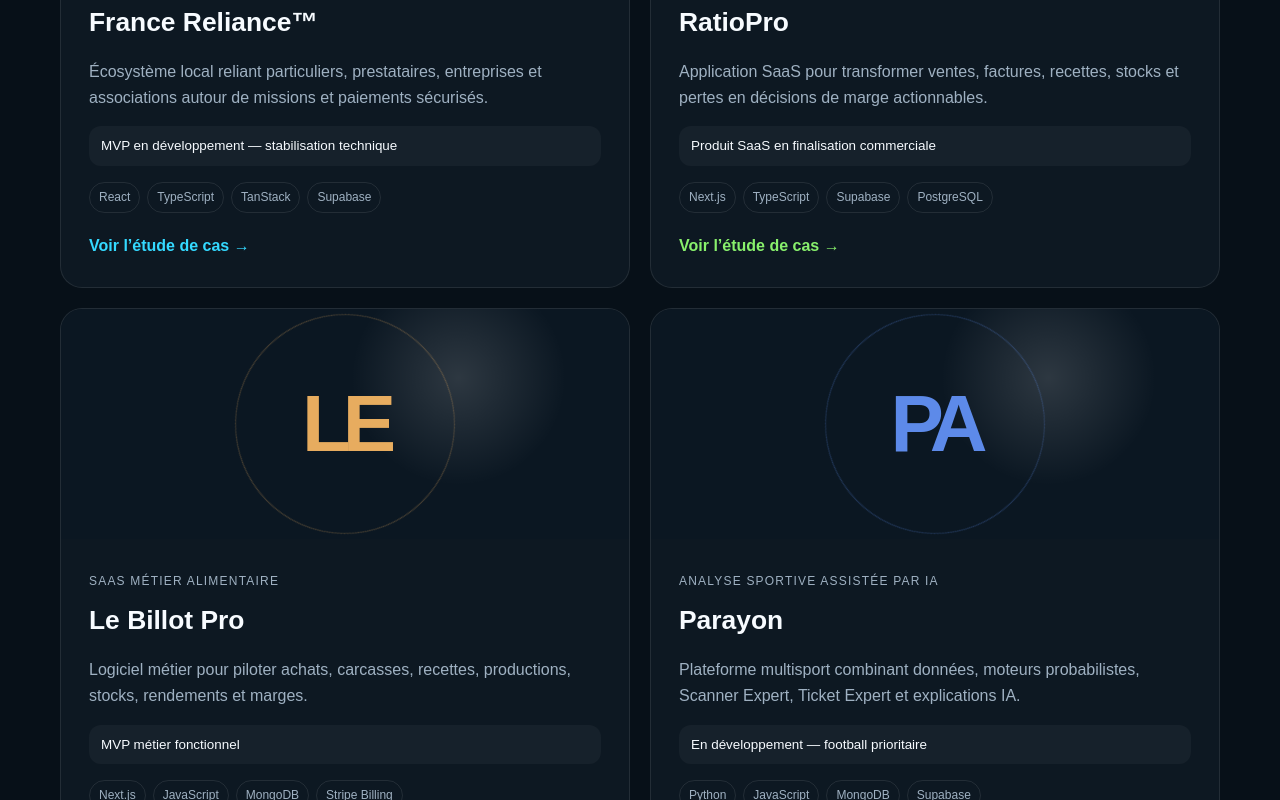
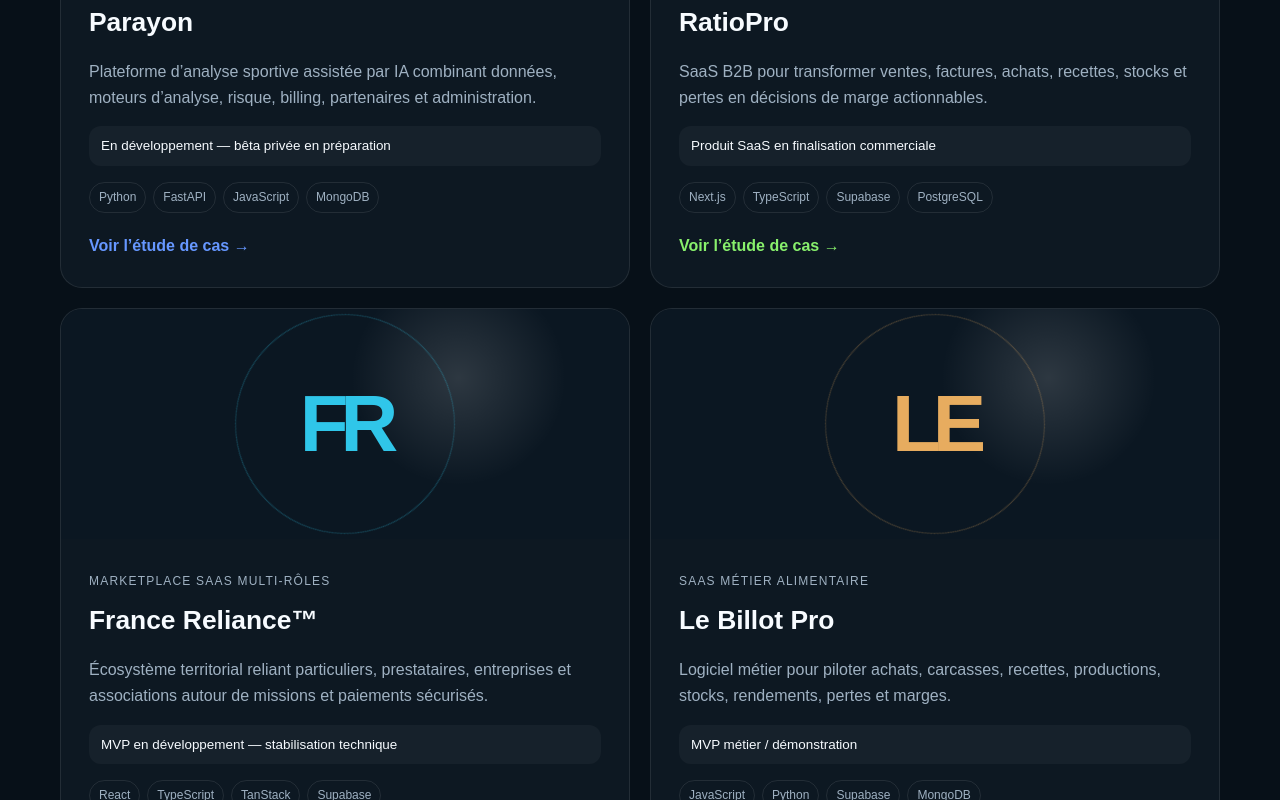
Before and after one commit to eleligny-coder/Portfolio, a Next.js app: page / in a window 1280 px wide. Shown: the part 2280-3080 px from the top of the page. Built offline with nearby package versions, Linux system fonts and the light colour scheme; no server answers.

Commit message:
feat: refresh project case studies and technical stacks

```diff
--- a/src/data/projects.ts
+++ b/src/data/projects.ts
@@ -15,60 +15,60 @@
 
 export const projects: Project[] = [
   {
-    slug: "france-reliance",
-    name: "France Reliance™",
-    eyebrow: "Marketplace territoriale multi-rôles",
-    summary: "Écosystème local reliant particuliers, prestataires, entreprises et associations autour de missions et paiements sécurisés.",
-    status: "MVP en développement — stabilisation technique",
-    accent: "cyan",
-    problem: "Les services locaux, paiements, profils et acteurs solidaires utilisent des outils dispersés et des parcours peu sécurisés.",
-    solution: "Une plateforme mission-centric avec profils, candidatures, validation, Solde Sécurisé Stripe™, dashboards et traçabilité.",
-    features: ["Comptes multi-rôles", "Missions et candidatures", "Stripe Connect et KYC", "RLS Supabase", "Dashboards", "Documents et notifications"],
-    stack: ["React", "TypeScript", "TanStack", "Supabase", "PostgreSQL", "Stripe Connect", "Mapbox", "Vercel"],
-    role: ["Vision produit", "Architecture fonctionnelle", "Développement Full Stack", "Modélisation des données", "Documentation", "QA et roadmap"],
-    roadmap: ["Stabiliser les webhooks Stripe", "Finaliser la carte", "Sécuriser toutes les RLS", "Étendre le pôle ESS"],
+    slug: "parayon",
+    name: "Parayon",
+    eyebrow: "SaaS Python, data & IA",
+    summary: "Plateforme d’analyse sportive assistée par IA combinant données, moteurs d’analyse, risque, billing, partenaires et administration.",
+    status: "En développement — bêta privée en préparation",
+    accent: "blue",
+    problem: "Les utilisateurs disposent de données et d’analyses dispersées, souvent opaques sur leur niveau de risque, leur qualité et leurs limites.",
+    solution: "Une plateforme qui structure données, analyses, confiance, risque et historique dans un produit SaaS pilotable, documenté et monétisable.",
+    features: ["Backend Python / FastAPI", "Moteurs d’analyse football", "Billing et crédits", "Espace partenaire", "Cockpit administrateur", "Agents IA et data workflows"],
+    stack: ["Python", "FastAPI", "JavaScript", "MongoDB", "Supabase", "Stripe", "Railway", "Vercel"],
+    role: ["Vision produit", "Architecture fonctionnelle", "Backend Python", "Data workflows", "IA", "Billing", "UX", "Documentation et QA"],
+    roadmap: ["Finaliser la QA billing/crédits", "Connecter le runtime data commercial", "Renforcer le moteur agents", "Lancer la bêta privée"],
   },
   {
     slug: "ratiopro",
     name: "RatioPro",
     eyebrow: "Copilote IA de rentabilité",
-    summary: "Application SaaS pour transformer ventes, factures, recettes, stocks et pertes en décisions de marge actionnables.",
+    summary: "SaaS B2B pour transformer ventes, factures, achats, recettes, stocks et pertes en décisions de marge actionnables.",
     status: "Produit SaaS en finalisation commerciale",
     accent: "lime",
-    problem: "Les restaurateurs disposent de données dispersées, difficiles à transformer en actions concrètes sur leurs marges.",
-    solution: "Un cockpit qui connecte la caisse, scanne les factures, calcule les marges et détecte les fuites de profit.",
-    features: ["Import POS", "OCR factures", "Recettes et menus", "Stocks et DLC", "Alertes IA", "Simulations de marge"],
-    stack: ["Next.js", "TypeScript", "Supabase", "PostgreSQL", "PL/pgSQL", "Stripe Billing", "OCR", "IA"],
-    role: ["Conception produit", "Architecture Full Stack", "Logique métier", "UX cockpit", "Billing", "Tests et commercialisation"],
-    roadmap: ["Connecteurs POS", "Prévisions avancées", "Benchmark multi-établissements", "Onboarding commercial"],
+    problem: "Les restaurateurs disposent de données dispersées, difficiles à rapprocher et à transformer en actions concrètes sur leurs marges.",
+    solution: "Un cockpit métier qui centralise les flux, scanne les factures, calcule les coûts et met en évidence les fuites de profit.",
+    features: ["Import POS", "OCR factures", "Recettes et menus", "Stocks, pertes et DLC", "Simulations de marge", "Recommandations IA"],
+    stack: ["Next.js", "TypeScript", "Supabase", "PostgreSQL", "PL/pgSQL", "Stripe", "OCR", "IA"],
+    role: ["Conception produit", "Architecture Full Stack", "Modélisation métier", "UX cockpit", "Billing", "QA et commercialisation"],
+    roadmap: ["Connecteurs POS", "Prévisions avancées", "Pilote terrain", "Onboarding commercial"],
+  },
+  {
+    slug: "france-reliance",
+    name: "France Reliance™",
+    eyebrow: "Marketplace SaaS multi-rôles",
+    summary: "Écosystème territorial reliant particuliers, prestataires, entreprises et associations autour de missions et paiements sécurisés.",
+    status: "MVP en développement — stabilisation technique",
+    accent: "cyan",
+    problem: "Les services locaux, paiements, profils et acteurs solidaires utilisent des outils dispersés et des parcours peu structurés.",
+    solution: "Une plateforme centrée sur la mission avec candidatures, validation, Solde Sécurisé Stripe™, dashboards, rôles et traçabilité.",
+    features: ["Comptes multi-rôles", "Missions et candidatures", "Stripe Connect et KYC", "RLS Supabase", "Dashboards", "Carte et notifications"],
+    stack: ["React", "TypeScript", "TanStack", "Supabase", "PostgreSQL", "PL/pgSQL", "Stripe Connect", "Mapbox"],
+    role: ["Vision produit", "Architecture fonctionnelle", "Développement Full Stack", "Modélisation des données", "Stripe", "Documentation", "QA et roadmap"],
+    roadmap: ["Stabiliser auth et paiements", "Finaliser la carte", "Harmoniser les RLS", "Étendre progressivement le pôle ESS"],
   },
   {
     slug: "le-billot-pro",
     name: "Le Billot Pro",
     eyebrow: "SaaS métier alimentaire",
-    summary: "Logiciel métier pour piloter achats, carcasses, recettes, productions, stocks, rendements et marges.",
-    status: "MVP métier fonctionnel",
+    summary: "Logiciel métier pour piloter achats, carcasses, recettes, productions, stocks, rendements, pertes et marges.",
+    status: "MVP métier / démonstration",
     accent: "amber",
-    problem: "Les ateliers suivent leurs achats, rendements, productions et marges dans plusieurs fichiers ou manuellement.",
-    solution: "Un SaaS vertical qui structure les flux métier et centralise les calculs de coût, rendement et production.",
-    features: ["Achats fournisseurs", "Carcasses et découpe", "Recettes", "Productions", "Stocks", "Rapports IA"],
-    stack: ["Next.js", "JavaScript", "MongoDB", "Stripe Billing", "PWA", "Resend", "Vercel"],
-    role: ["Analyse métier", "Architecture produit", "Développement", "Modélisation des calculs", "UX", "Roadmap"],
-    roadmap: ["Tests terrain", "Exports enrichis", "Mobile PWA", "Commercialisation pilote"],
-  },
-  {
-    slug: "parayon",
-    name: "Parayon",
-    eyebrow: "Analyse sportive assistée par IA",
-    summary: "Plateforme multisport combinant données, moteurs probabilistes, Scanner Expert, Ticket Expert et explications IA.",
-    status: "En développement — football prioritaire",
-    accent: "blue",
-    problem: "Les utilisateurs reçoivent des pronostics opaques sans visibilité sur le risque, les contradictions ou les données manquantes.",
-    solution: "Une aide à la décision transparente : probabilité, confiance, risque, données utilisées et limites du modèle.",
-    features: ["Dashboard multisport", "Scanner Expert", "Ticket Expert", "Moteurs probabilistes", "Gestion du risque", "IA explicative"],
-    stack: ["Python", "JavaScript", "MongoDB", "Supabase", "Stripe", "Railway", "API sport", "OpenAI"],
-    role: ["Vision produit", "Architecture IA", "Data workflows", "UX décisionnelle", "Monétisation", "Documentation"],
-    roadmap: ["Normalisation des cotes", "Calibration", "Backtests", "Verticale hippique"],
+    problem: "Les ateliers suivent souvent leurs achats, rendements, productions et marges dans plusieurs fichiers ou avec des calculs manuels.",
+    solution: "Un SaaS vertical qui modélise les flux métier et centralise les calculs de coût, rendement, production et rentabilité.",
+    features: ["Achats fournisseurs", "Carcasses et rendements", "Recettes", "Productions", "Stocks", "Exports PDF et rapports IA"],
+    stack: ["JavaScript", "Python", "Supabase", "MongoDB", "Stripe Billing", "PWA", "Resend", "Vercel"],
+    role: ["Analyse métier", "Architecture produit", "Développement", "Calculs métier", "UX", "Abonnements", "Documentation et roadmap"],
+    roadmap: ["Tests terrain", "Exports enrichis", "Améliorations PWA", "Commercialisation pilote"],
   },
   {
     slug: "livre-d-un-clic-wordpress",
@@ -78,10 +78,10 @@
     status: "Projet historique arrêté — prototype fonctionnel",
     accent: "violet",
     problem: "Créer rapidement une marketplace complexe avec profils, missions, candidatures, paiements et workflows multi-étapes.",
-    solution: "Un prototype WordPress avancé qui a validé le métier avant une refonte React/Supabase plus adaptée.",
+    solution: "Un prototype WordPress avancé qui a validé les besoins métier avant une refonte React/Supabase plus adaptée.",
     features: ["Profils utilisateurs", "Missions", "Candidatures", "Automatisations", "Stripe", "PDF et dashboards"],
-    stack: ["WordPress", "Elementor", "Forminator", "AutomatorWP", "Search & Filter Pro", "Stripe"],
-    role: ["Cadrage", "Configuration", "Spécifications", "Coordination développeurs", "Recette", "Arbitrage de refonte"],
+    stack: ["WordPress", "Elementor", "Forminator", "AutomatorWP", "WP User Frontend", "Search & Filter Pro", "Stripe"],
+    role: ["Cadrage", "Configuration", "Spécifications", "Coordination développeurs", "Recette", "Suivi des bugs", "Arbitrage de refonte"],
     roadmap: ["Projet clôturé", "Enseignements transférés vers France Reliance"],
   },
 ];
```
